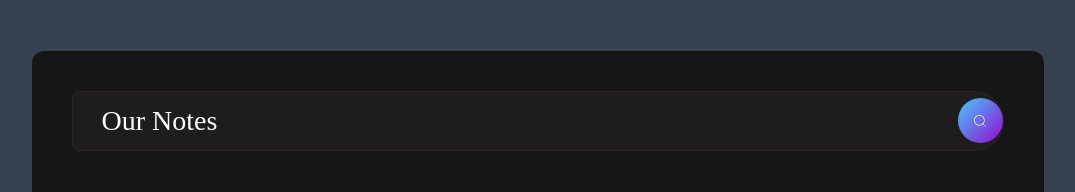
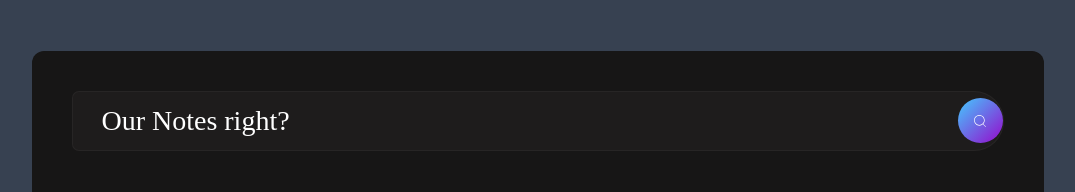
Before and after one commit to DimasRamadhanX/PSODevops, a React (Vite) app: page / in a window 1280 px wide. Shown: the top 192 px of the page, without its empty margins (102-1177 px from the left). Built offline with nearby package versions, Linux system fonts and the light colour scheme.

Commit message:
cek deploy

```diff
--- a/src/pages/Notes.jsx
+++ b/src/pages/Notes.jsx
@@ -31,7 +31,7 @@ const Notes = ({ notes }) => {
       >
         {!showSearch && (
           <h2 className="text-[28px] text-white ml-5 font-['Poppu']">
-            Our Notes
+            Our Notes right?
           </h2>
         )}
         {showSearch && (
```
